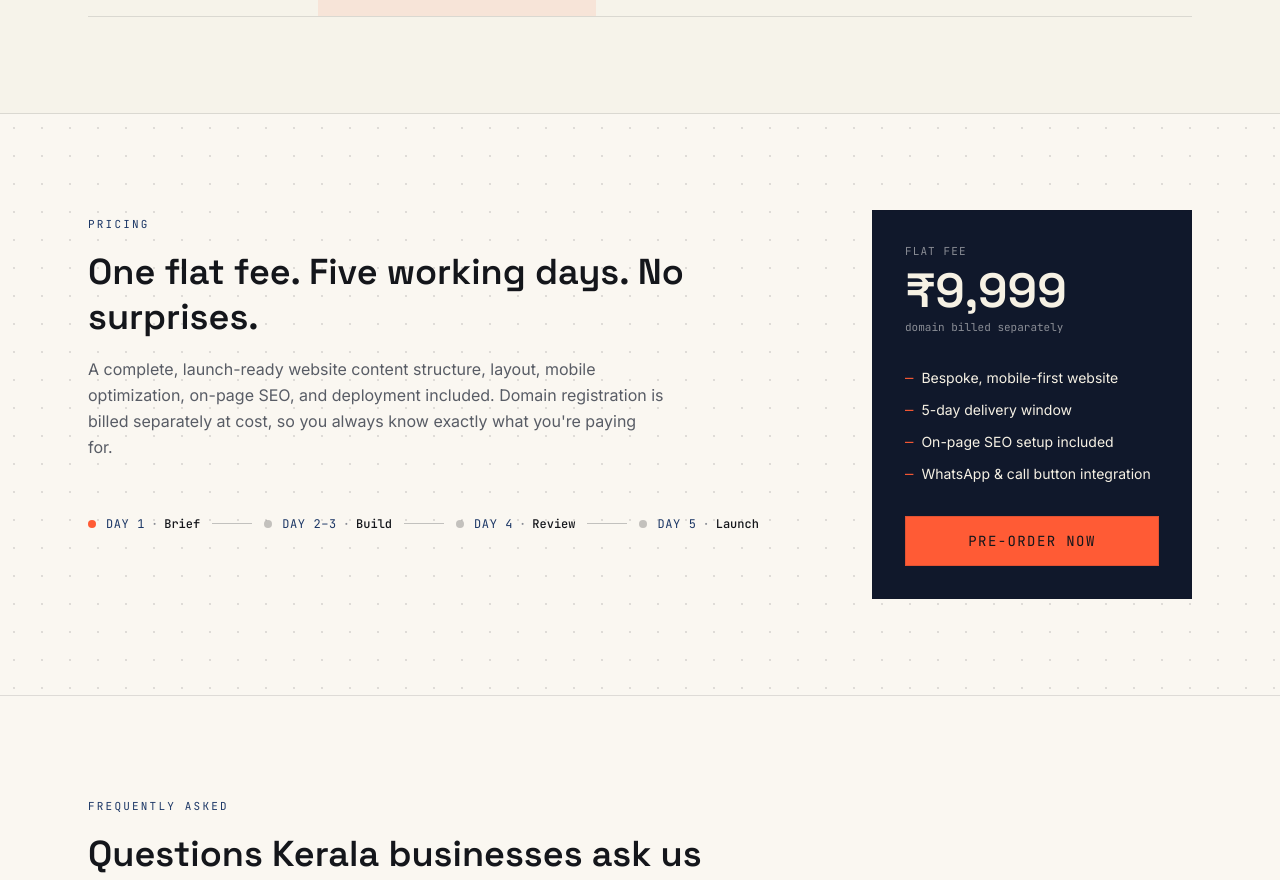
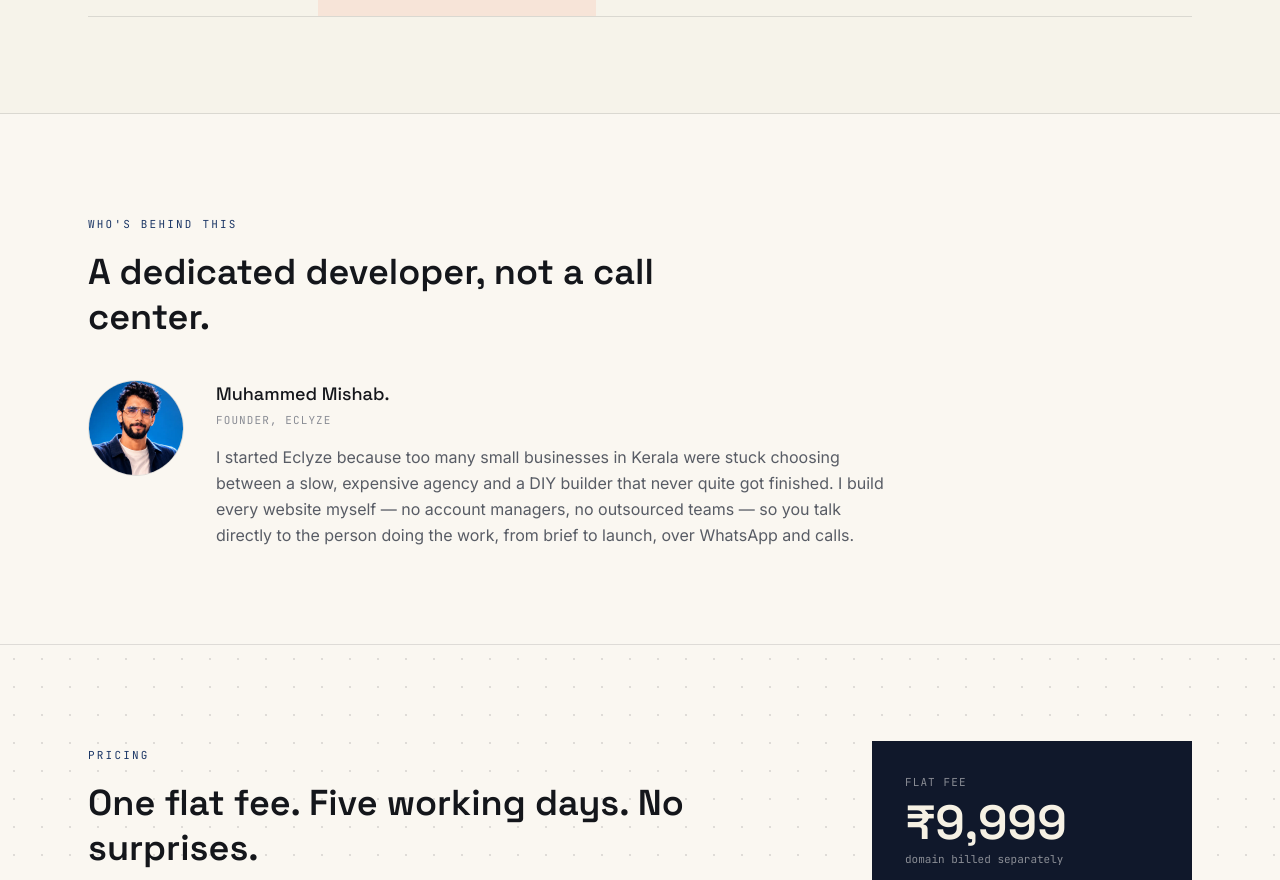
Before and after one commit to mishabvibes/eclyze-static, a Next.js app: page / in a window 1280 px wide. Shown: the part 3127-4007 px from the top of the page. Built offline with nearby package versions, Linux system fonts and the light colour scheme.

Commit message:
update about section

```diff
--- a/app/page.tsx
+++ b/app/page.tsx
@@ -3,6 +3,7 @@ import Hero from "@/components/Hero";
 import Standard from "@/components/Standard";
 import Work from "@/components/Work";
 import WhyUs from "@/components/WhyUs";
+import About from "@/components/About";
 import Offer from "@/components/Offer";
 import FAQ from "@/components/FAQ";
 import IntakeForm from "@/components/IntakeForm";
@@ -18,6 +19,7 @@ export default function Home() {
         <Standard />
         <Work />
         <WhyUs />
+        <About />
         <Offer />
         <FAQ />
         <IntakeForm />
--- /dev/null
+++ b/components/About.tsx
@@ -0,0 +1,69 @@
+import Image from "next/image";
+import { SITE } from "@/lib/site-config";
+
+// TODO: replace with your real name and a short personal bio line.
+const FOUNDER_NAME = "Muhammed Mishab.";
+const FOUNDER_ROLE = "Founder, Eclyze";
+const FOUNDER_IMAGE = "/founder.webp";
+
+export default function About() {
+  return (
+    <section id="about" className="border-b border-line">
+      <div className="mx-auto max-w-6xl px-6 py-24">
+        <span className="font-mono text-[11px] uppercase tracking-[0.2em] text-navy">
+          Who's Behind This
+        </span>
+        <h2 className="mt-4 font-display font-semibold text-3xl md:text-4xl max-w-2xl leading-tight">
+          A dedicated developer, not a call center.
+        </h2>
+
+        <div className="mt-10 flex flex-col md:flex-row gap-8 md:items-start">
+          <div className="shrink-0">
+            <Image
+              src={FOUNDER_IMAGE}
+              alt={FOUNDER_NAME}
+              width={96}
+              height={96}
+              className="w-24 h-24 rounded-full object-cover border border-line-strong"
+            />
+          </div>
+
+          <div className="max-w-2xl">
+            <p className="font-display font-medium text-lg text-ink">
+              {FOUNDER_NAME}
+            </p>
+            <p className="font-mono text-[11px] uppercase tracking-widest text-ink-faint mt-1">
+              {FOUNDER_ROLE}
+            </p>
+            <p className="mt-4 text-ink-muted leading-relaxed">
+              I started {SITE.name} because too many small businesses in
+              Kerala were stuck choosing between a slow, expensive agency
+              and a DIY builder that never quite got finished. I build
+              every website myself — no account managers, no outsourced
+              teams — so you talk directly to the person doing the work,
+              from brief to launch, over WhatsApp and calls.
+            </p>
+          </div>
+        </div>
+      </div>
+
+      {/* Person schema for E-E-A-T / author trust signals */}
+      <script
+        type="application/ld+json"
+        dangerouslySetInnerHTML={{
+          __html: JSON.stringify({
+            "@context": "https://schema.org",
+            "@type": "Person",
+            name: FOUNDER_NAME,
+            jobTitle: FOUNDER_ROLE,
+            worksFor: {
+              "@type": "Organization",
+              name: SITE.name,
+            },
+            email: SITE.email,
+          }),
+        }}
+      />
+    </section>
+  );
+}
```
Also changed, not shown: public/founder.webp (added).
